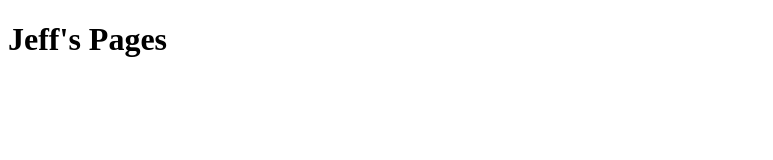
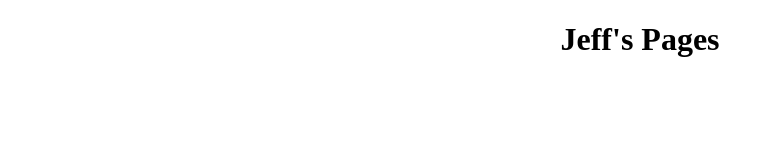
Before and after one commit to jwishnie/jwishnie.github.io, a plain HTML site: page index.html in a window 1280 px wide. Shown: the whole page, without its empty margins (0-773 px from the left). Drawn offline with Linux system fonts and the light colour scheme.

Commit message:
does center work?

```diff
--- a/index.html
+++ b/index.html
@@ -4,6 +4,6 @@
     <title>Pages</title>
 </head>
 <body>
-    <h1>Jeff's Pages</h1>
+    <h1><center>Jeff's Pages</center></h1>
 </body>
 </html>
```
Also changed, not shown: 1 other file.
